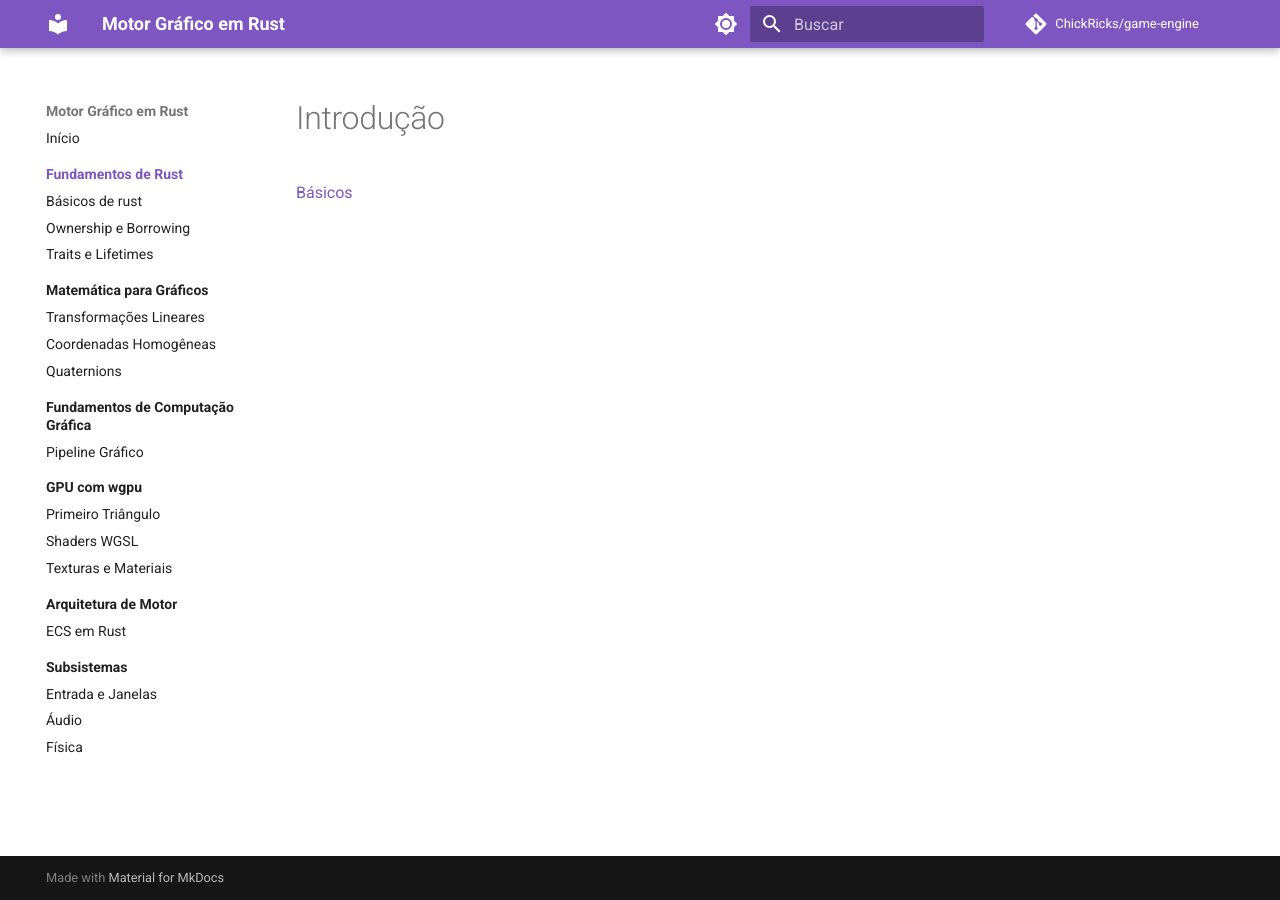
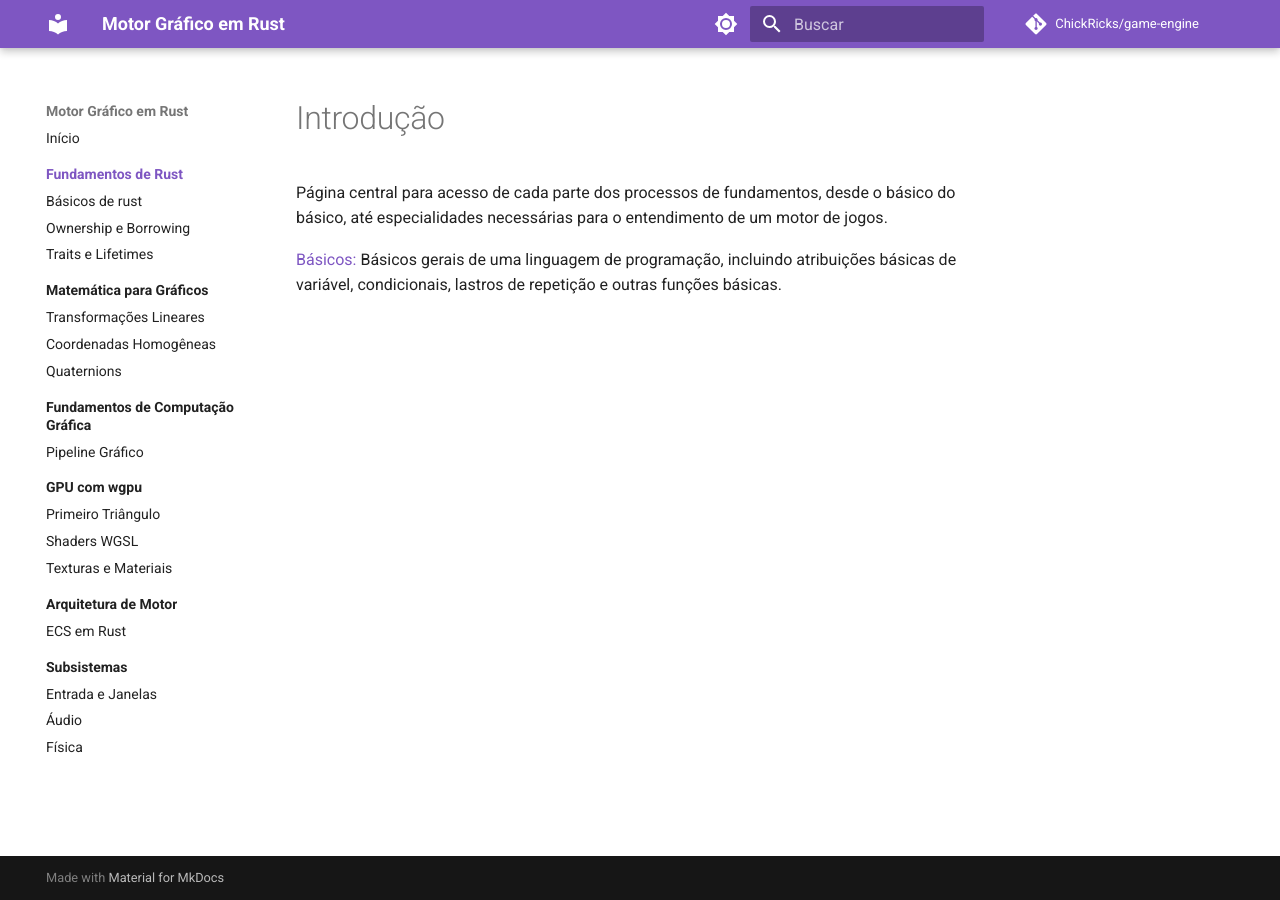
Before and after one commit to ChickRicks/game-engine, an MkDocs documentation site: the page built from docs/1-fundamentos-rust/index.md, in a window 1280 px wide. Built offline with MkDocs 1.6.1 and Material for MkDocs 9.7.7, drawn with Linux system fonts in a browser that asks for light colours; comment, search, counter and statistics services are not loaded.

Commit message:
vault backup: 2026-10-31 13:52:30

```diff
--- a/docs/1-fundamentos-rust/index.md
+++ b/docs/1-fundamentos-rust/index.md
@@ -1 +1,3 @@
-[Básicos](basics.md)
+Página central para acesso de cada parte dos processos de fundamentos, desde o básico do básico, até especialidades necessárias para o entendimento de um motor de jogos.
+
+[Básicos:](basics.md) Básicos gerais de uma linguagem de programação, incluindo atribuições básicas de variável, condicionais, lastros de repetição e outras funções básicas.
```
Also changed, not shown: docs/1-fundamentos-rust/basics.md (+3 -3 lines), docs/1-fundamentos-rust/borrowing.md (+3 -3 lines), docs/1-fundamentos-rust/ownership.md (+3 -3 lines), docs/1-fundamentos-rust/traits.md (+3 -3 lines).
